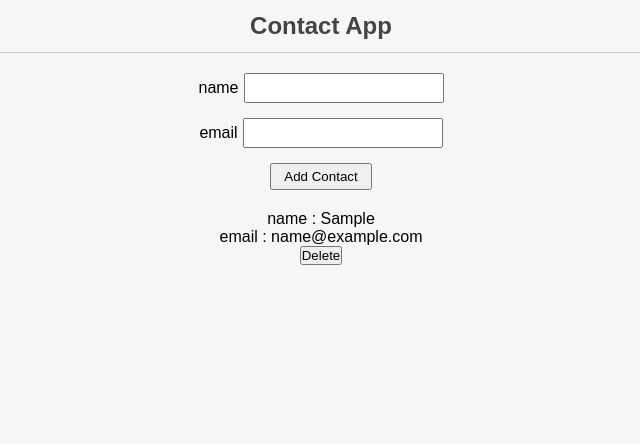
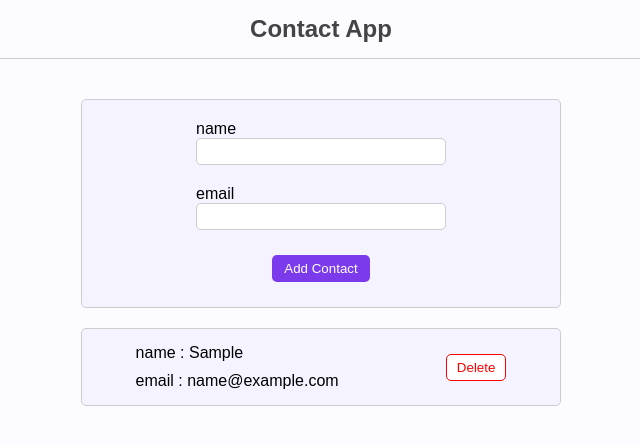
Before and after one commit to samamoazemi/Contact-App, a React (Create React App) app: page / in a window 1280 px wide. Both pictures are taken after typing "Sample", "name@example.com" into the empty fields and a click on the button "Add Contact". Shown: the top 444 px of the page, without its empty margins (319-959 px from the left). Built offline with nearby package versions, Linux system fonts and the light colour scheme.

Commit message:
Giving style to components

```diff
--- a/src/App.css
+++ b/src/App.css
@@ -1,13 +1,16 @@
 .App{
-  background-color: #f6f6f6;
+  background-color: #fcfbff;
   font-family: Arial, Helvetica, sans-serif;
   width: 100vw;
   height: 100vh;
   text-align: center;
+  display: flex;
+  flex-direction: column;
+  align-items: center;
 }
 h2{
+  width: 100%;
   border-bottom: 1px solid #ccc;
-  padding: 12px 0;
-  margin-bottom: 20px;
+  padding: 15px 0;
   color: #444;
 }
--- a/src/components/AddContact/AddContact.module.css
+++ b/src/components/AddContact/AddContact.module.css
@@ -1,19 +1,37 @@
+form{
+    display: flex;
+    flex-direction: column;
+    align-items: center;
+    width: 30rem;
+    border: 1px solid #ccc;
+    border-radius: 5px;
+    background-color: #f5f3ff;
+    margin-top: 40px;
+
+}
 .formControl{
     display: flex;
-    align-items: center;
-    justify-content: center;
+    flex-direction: column;
+    align-items: flex-start;
+    margin-top: 20px;
 }
 .formControl input{
-    margin-bottom: 15px;
-    margin-left: 5px;
-    padding: 4px 12px;
-    height: 30px;
-    width: 200px;
+    outline: none;
+    border-radius: 5px;
+    border: 1px solid #ccc;
+    padding: 5px 10px;
+    width: 250px;
 }
-.formControl label{
-   margin-top: -15px;
+.formControl input:focus{
+    border: 2px solid #7c3aed;
 }
-.addContact{
-    padding: 4px 12px;
-    margin-bottom: 20px;
+form button{
+    cursor: pointer;
+    border: none;
+    outline: none;
+    margin: 25px 0;
+    padding: 6px 12px;
+    color: #fff;
+    background-color: #7c3aed;
+    border-radius: 5px;
 }
--- a/src/components/ContactList/ContactList.js
+++ b/src/components/ContactList/ContactList.js
@@ -1,14 +1,19 @@
+import style from "./ContactList.module.css";
+
 const ContactList = ({ contacts, onDelete }) => {
     return (
         <>
           {contacts.map((contact) => {
               const{ name, email, id } = contact
               return(
-                <div key={id}>
-                  <p> name : {name} </p>
-                  <p> email : {email} </p>
-                  <button onClick={() => onDelete(id)}>Delete</button>
-                </div>
+                    <div key={id} className={style.contactList}>
+                        <div className={style.contactsData}>
+                         <p> name : {name} </p>
+                         <p> email : {email} </p>
+                        </div>
+                      <button onClick={() => onDelete(id)}>Delete</button>
+                    </div>
+
               )
           })}
         </>
--- /dev/null
+++ b/src/components/ContactList/ContactList.module.css
@@ -0,0 +1,30 @@
+.contactList{
+    width: 30rem;
+    display: flex;
+    flex-direction: row;
+    align-items: center;
+    justify-content: space-around;
+    border: 1px solid #ccc;
+    border-radius: 5px;
+    margin-top: 20px;
+    padding: 10px 0;
+    background-color: #f5f3ff;
+}
+.contactsData{
+    display: flex;
+    flex-direction: column;
+    align-items: flex-start;
+}
+.contactsData p{
+    padding: 5px 0;
+}
+.contactList button{
+    cursor: pointer;
+    border: none;
+    outline: none;
+    padding: 5px 10px;
+    color: red;
+    background-color: #fff;
+    border: 1px solid red;
+    border-radius: 5px;
+}
```
